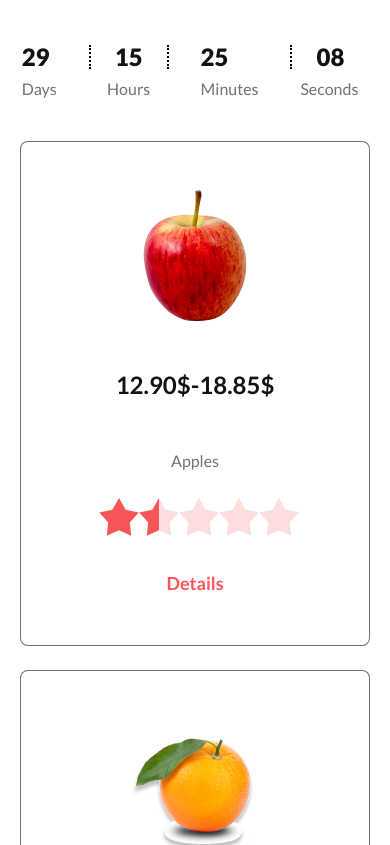
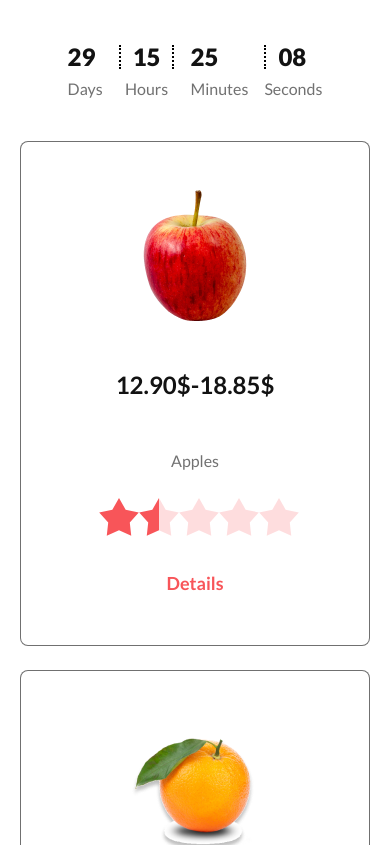
Before and after one commit to enayetsyl/assignment-three, a plain HTML site: page index.html in a window 390 px wide. Shown: the part 1099-1944 px from the top of the page. Drawn offline with nearby package versions, Linux system fonts and the light colour scheme.

Commit message:
final commit

```diff
--- a/index.html
+++ b/index.html
@@ -375,7 +375,9 @@
           </div>
           <!-- timer/ right div -->
           <div class="text-center">
-            <div class="grid grid-flow-col gap-8 text-center auto-cols-max">
+            <div
+              class="grid grid-flow-col gap-4 md:gap-8 text-center auto-cols-max"
+            >
               <div class="flex flex-col">
                 <span
                   class="countdown text-heading text-2xl md:text-5xl font-extrabold"
@@ -389,7 +391,7 @@
                   class="countdown text-heading text-2xl md:text-5xl font-extrabold"
                 >
                   <span
-                    class="px-6 border-x-2 border-dotted border-black"
+                    class="px-3 md:px-6 border-x-2 border-dotted border-black"
                     style="--value: 15"
                   ></span>
                 </span>
@@ -410,7 +412,7 @@
                   class="countdown text-heading text-2xl md:text-5xl font-extrabold"
                 >
                   <span
-                    class="px-6 border-l-2 border-dotted border-black"
+                    class="px-3 md:px-6 border-l-2 border-dotted border-black"
                     style="--value: 08"
                   ></span>
                 </span>
```
